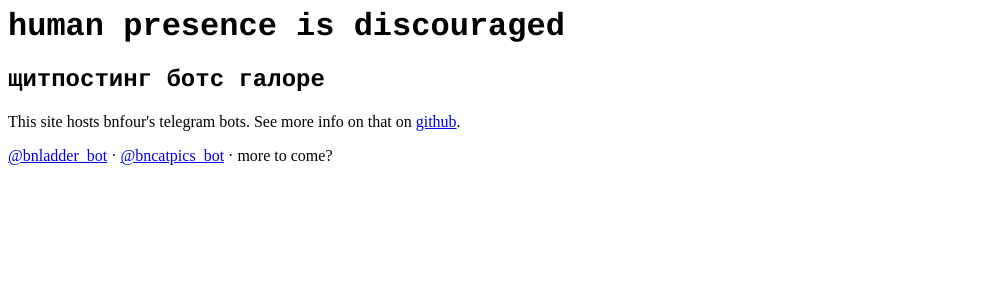
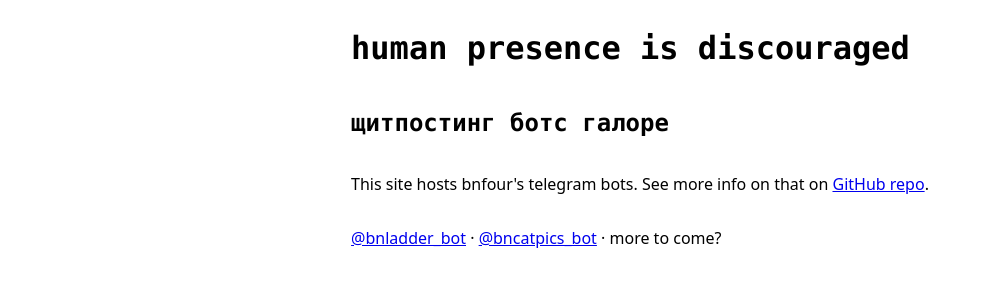
Before and after one commit to bnfour/tg-bots, a plain HTML site: page index.html in a window 1280 px wide. Shown: the whole page, without its empty margins (0-983 px from the left). Drawn offline with Linux system fonts and the light colour scheme.

Commit message:
some styling to the "landing page" new font choices, content is now centered last, but not least: quick and dirty dark theme so I won't have to replace my eyes after looking at this page

```diff
--- a/index.html
+++ b/index.html
@@ -2,11 +2,55 @@
 	<head>
 		<meta http-equiv="Content-Type" content="text/html;charset=UTF-8">
 		<title>telegram bot(s) index</title>
+		<style type="text/css">
+			html {
+				width: 100%;
+			}
+
+			body {
+				/* centers the wrapper horizontally */
+				display: flex;
+				flex-direction: row;
+				justify-content: center;
+
+				font-family: 'Noto Sans', 'Droid Sans', Helvetica, Arial, sans-serif;
+			}
+
+			.wrapper {
+				display: flex;
+				flex-direction: column;
+			}
+
+			h1, h2 {
+				font-family: 'Iosevka', 'Consolas', 'Courier New', Courier, monospace;
+			}
+
+			@media (prefers-color-scheme: dark) {
+				body {
+					color: #ccc;
+					background-color: #333;
+				}
+
+				a:link {
+					color: #a0a0ff;
+				}
+
+				a:visited {
+					color: #f0a0f0;
+				}
+
+				a:active {
+					color: #fff;
+				}
+			}
+		</style>
 	</head>
 	<body>
-		<h1 style="font-family: courier, monospace;">human presence is discouraged</h1>
-		<h2 style="font-family: courier, monospace;">щитпостинг ботс галоре</h2>
-		<p>This site hosts bnfour's telegram bots. See more info on that on <a href="https://github.com/bnfour/tg-bots">github</a>.</p>
-		<p><a href="https://t.me/bnladder_bot">@bnladder_bot</a> &middot; <a href="https://t.me/bncatpics_bot">@bncatpics_bot</a> &middot; more to come?</p>
+		<div class="wrapper">
+			<h1>human presence is discouraged</h1>
+			<h2>щитпостинг ботс галоре</h2>
+			<p>This site hosts bnfour's telegram bots. See more info on that on <a href="https://github.com/bnfour/tg-bots">GitHub repo</a>.</p>
+			<p><a href="https://t.me/bnladder_bot">@bnladder_bot</a> &middot; <a href="https://t.me/bncatpics_bot">@bncatpics_bot</a> &middot; more to come?</p>
+		</div>
 	</body>
 </html>
```
